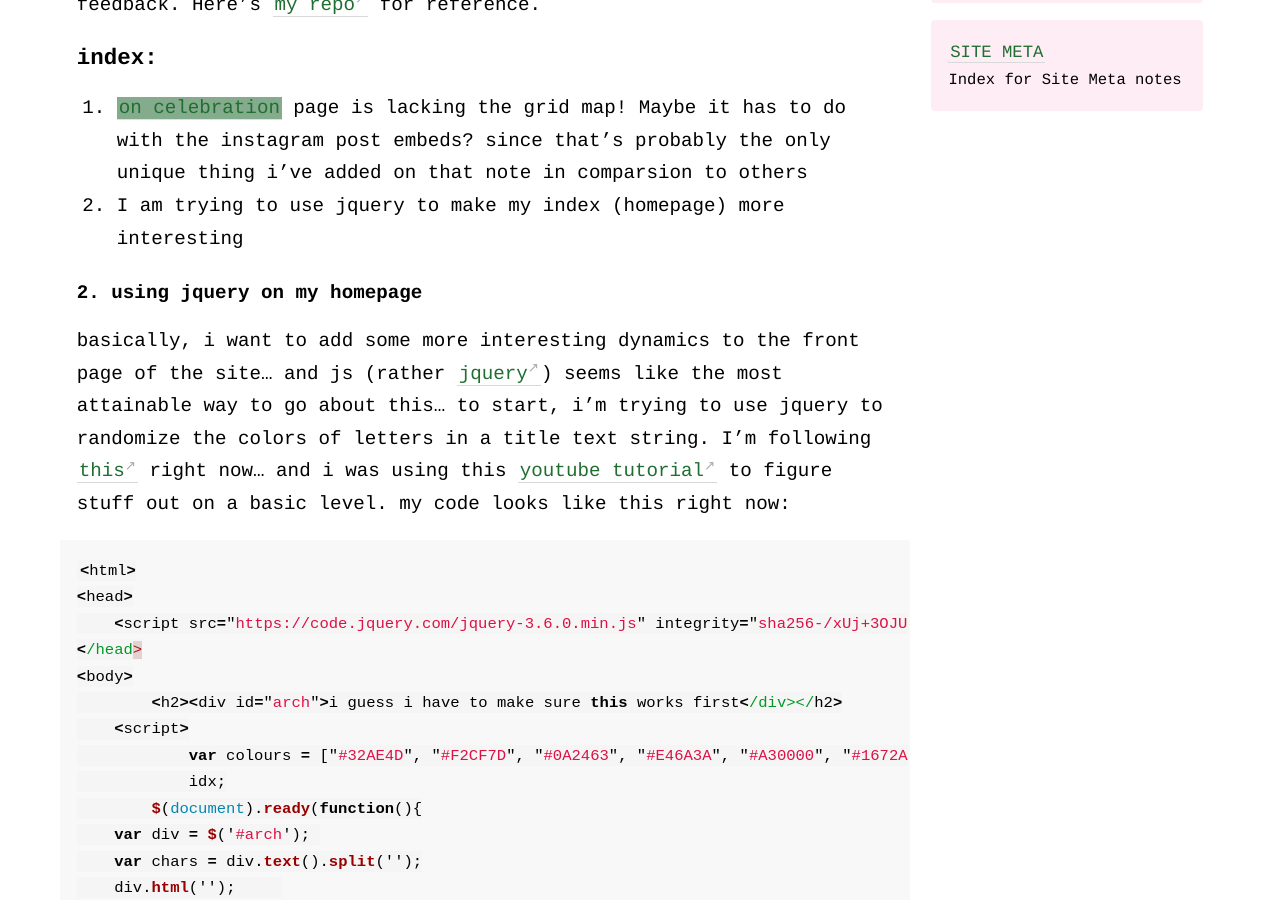
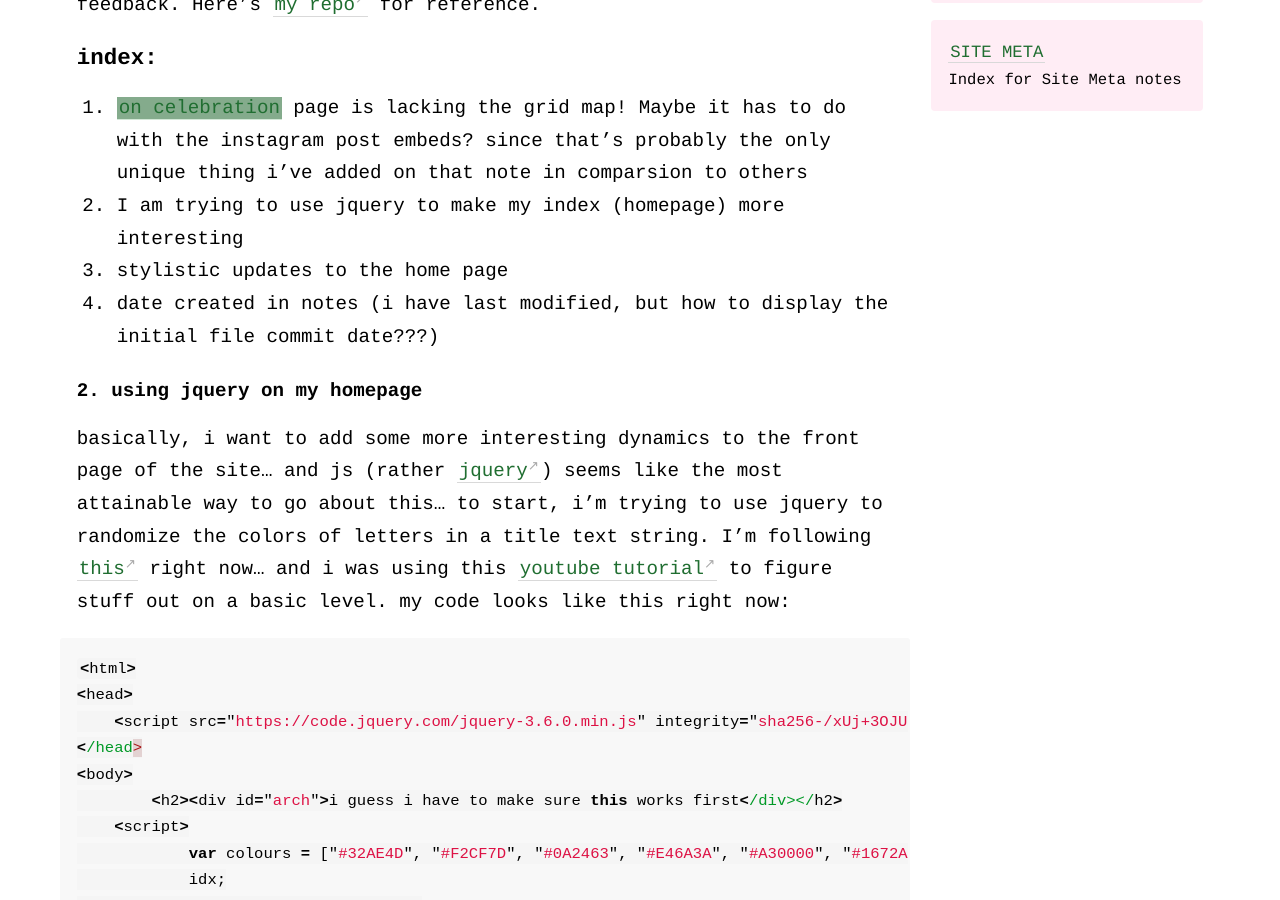
Before and after one commit to geminiworms/talyssagarden.github.io, a Jekyll site: the page built from _notes/to-do-list.md, in a window 1280 px wide and 900 px high, scrolled down 437 px. Built offline with Jekyll 4.4.1, drawn with Linux system fonts in a browser that asks for light colours.

Commit message:
Update to-do-list.md

```diff
--- a/_notes/to-do-list.md
+++ b/_notes/to-do-list.md
@@ -9,6 +9,8 @@ Here's [my repo](https://github.com/geminiworms/geminiworms.github.io) for refer
 ### index:
 1. [[on celebration]] page is lacking the grid map! Maybe it has to do with the instagram post embeds? since that's probably the only unique thing i've added on that note in comparsion to others
 2. I am trying to use jquery to make my index (homepage) more interesting
+3. stylistic updates to the home page
+4. date created in notes (i have last modified, but how to display the initial file commit date???)
 
 #### 2. using jquery on my homepage
 basically, i want to add some more interesting dynamics to the front page of the site... and js (rather [jquery](https://releases.jquery.com/)) seems like the most attainable way to go about this... to start, i'm trying to use jquery to randomize the colors of letters in a title text string. I'm following [this](https://stackoverflow.com/questions/20228961/how-to-make-each-letter-in-text-a-different-random-color-in-javascript) right now... and i was using this [youtube tutorial](https://www.youtube.com/watch?v=EwUOsRlDTLQ) to figure stuff out on a basic level. my code looks like this right now:
```
